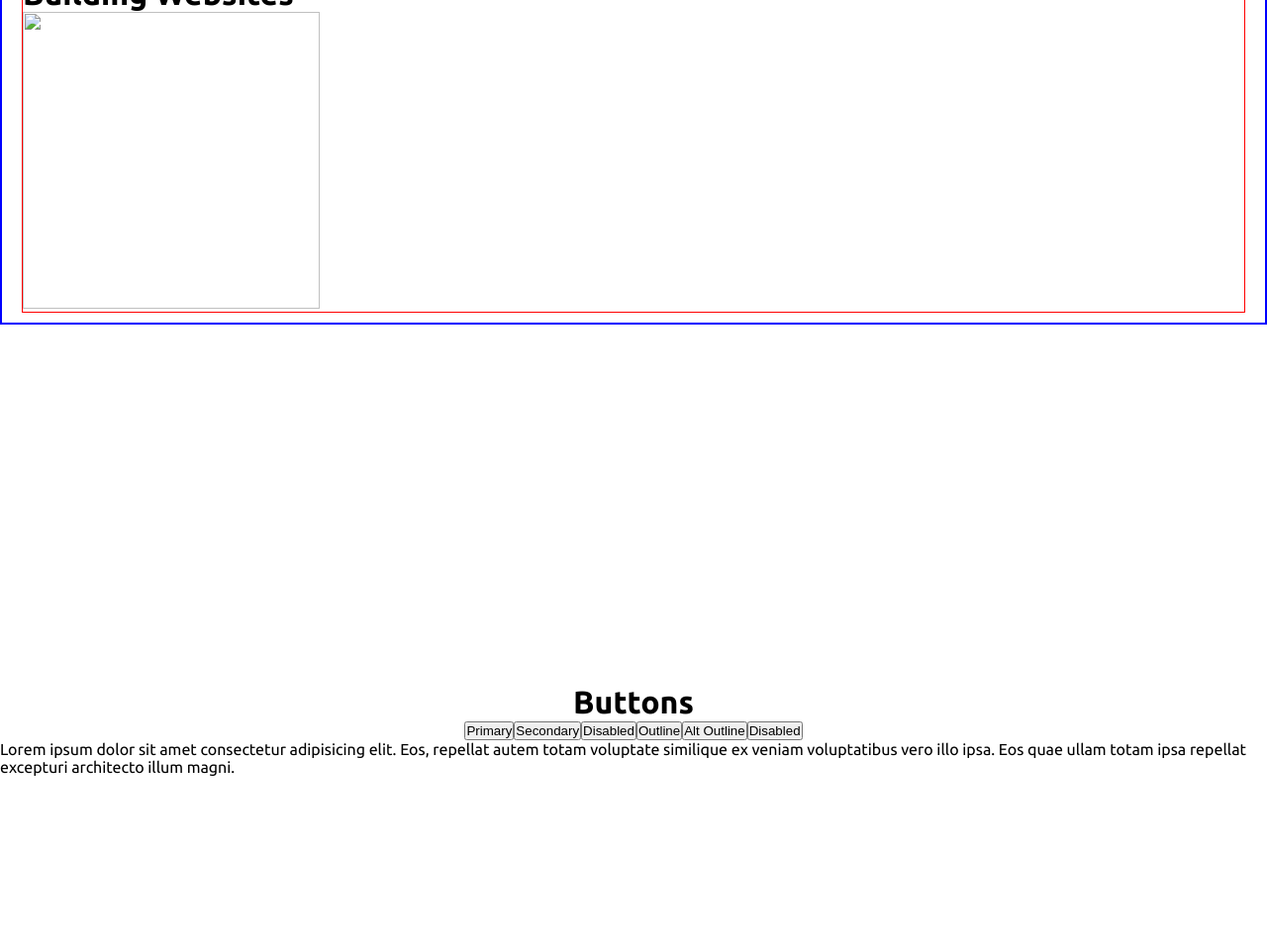
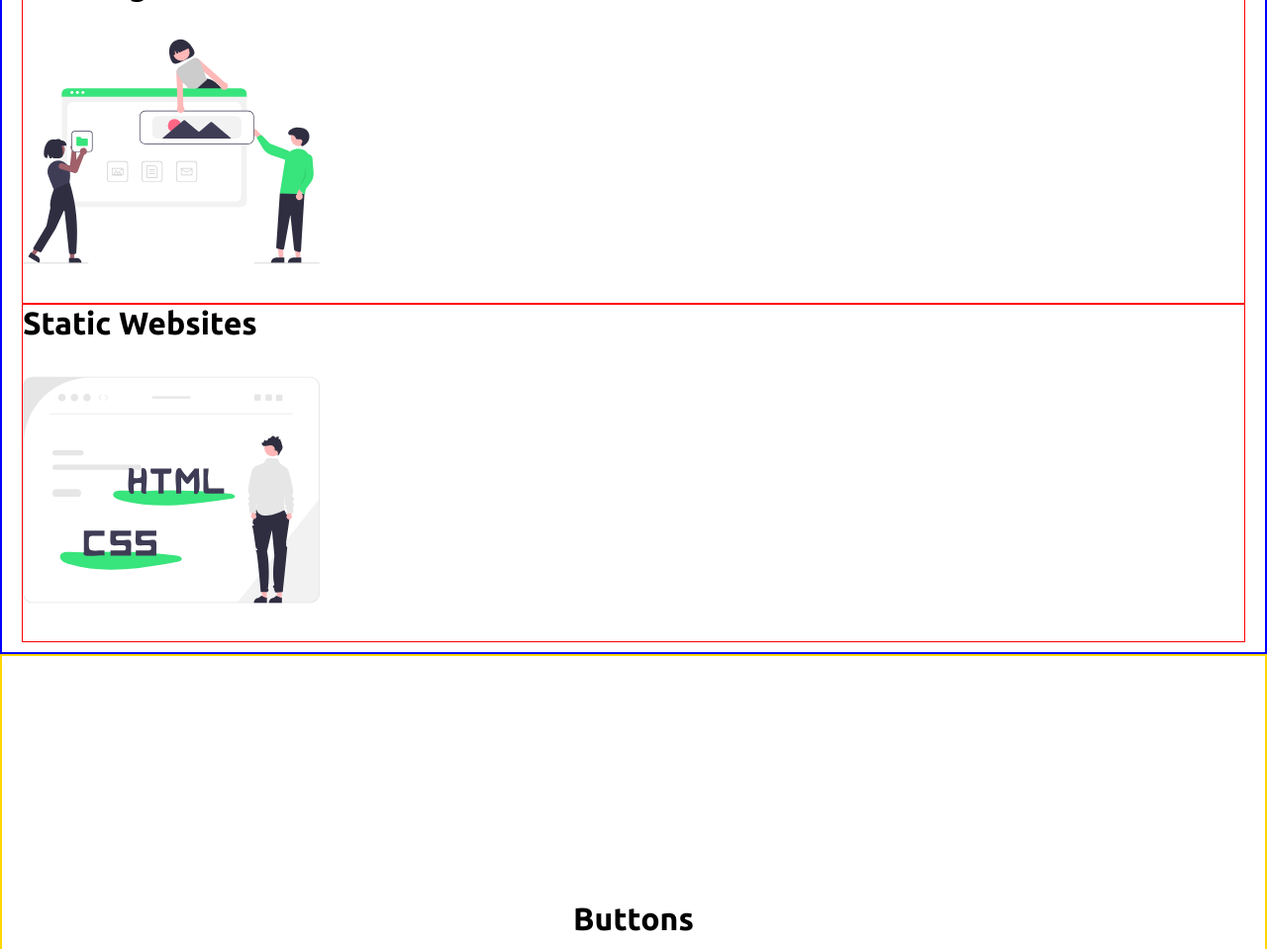
Before and after one commit to FIDELIS-TUWEI/Light-Dark-Switch-Toggle, a plain HTML site: page myProject/index.html in a window 1280 px wide. Shown: the part 1263-2222 px from the top of the page at 99% size. Drawn offline with Linux system fonts and the light colour scheme.

Commit message:
css complete

```diff
--- a/myProject/Js/script.js
+++ b/myProject/Js/script.js
@@ -120,10 +120,27 @@ image2Div.appendChild(image2Header);
 
 // Image2
 const image2 = document.createElement('img');
-image2.setAttribute('src', 'yProject/assets/undraw_building_websites_light.svg');
+image2.setAttribute('src', '/myProject/assets/undraw_building_websites_light.svg');
 image2.setAttribute('width', '300px');
 image2.setAttribute('height', '300px');
-image2Div .appendChild(image2)
+image2Div .appendChild(image2);
+
+// Image3Div
+const image3Div = document.createElement('div');
+image3Div.setAttribute('class', 'image__container')
+aboutDiv.appendChild(image3Div);
+
+// Add h2
+const image3Header = document.createElement('h2');
+image3Header.innerHTML = `Static Websites`;
+image3Div.appendChild(image3Header);
+
+// Image3
+const image3 = document.createElement('img');
+image3.setAttribute('src', '/myProject/assets/undraw_static_website_re_light.svg');
+image3.setAttribute('width', '300px');
+image3.setAttribute('height', '300px');
+image3Div.appendChild(image3);
 
 
 
--- a/myProject/css/style.css
+++ b/myProject/css/style.css
@@ -14,7 +14,7 @@ body {
     font-family: 'Ubuntu', sans-serif;
     transition: background 0.2s linear;
 }
-/* For light mode
+/* For light mode */
 /* body.dark {
     background: #38E47C;
 }
@@ -128,3 +128,79 @@ a:focus {
 .image__container {
     border: 1px solid red;
 }
+
+
+/* Projexts section */
+#projects {
+    border: 2px solid gold;
+    display: inline-flex;
+}
+
+.buttons {
+    margin-top: 15px;
+    margin-bottom: 50px;
+}
+
+button {
+    min-width: 100px;
+    height: 40px;
+    cursor: pointer;
+    border-radius: 10px;
+    border: 2px solid maroon;
+    outline: none;
+    font-size: 1rem;
+    margin: 0 10px 0 0;
+}
+
+button:disabled {
+    opacity: 0.4;
+    cursor: default;
+}
+
+button:hover:not(.outline) {
+    filter: brightness(110%);
+}
+
+.primary {
+    background: #f54251;
+    color: #fff;
+}
+
+.secondary,
+.secondary:hover,
+.outline.secondary:hover {
+    background: #12b0b0;
+    color: #fff;
+}
+
+.outline {
+    background: #fff;
+    color: #111;
+}
+
+.outline:hover {
+    background: #f54251;
+    color: #fff;
+}
+
+.text__box {
+    width: 40%;
+    background-color: lightgray;
+    text-align: justify;
+    line-height: 25px;
+    padding: 30px;
+    border-radius: 10px;
+}
+
+.fa-brands {
+    font-size: 5rem;
+    margin-right: 50px;
+    cursor: pointer;
+    color: #f54251;
+    transition: transform 0.2s;
+}
+
+.fa-brands:hover {
+    transform: scale(1.3);
+    color: #292C35;
+}
```
Also changed, not shown: 1 other file.
